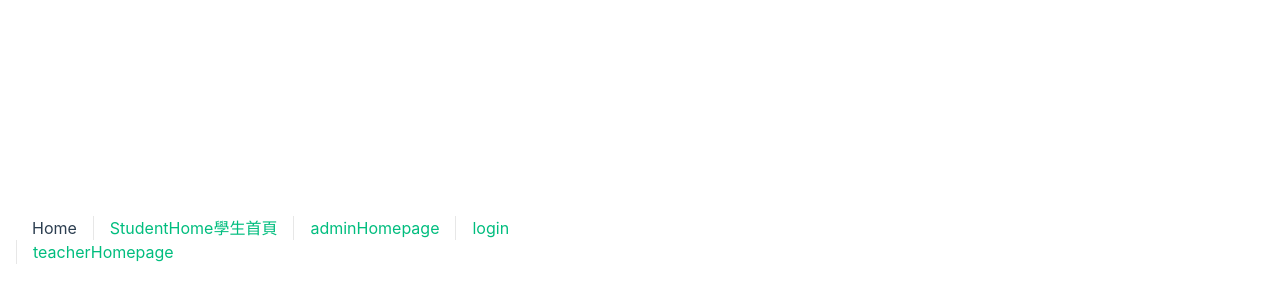
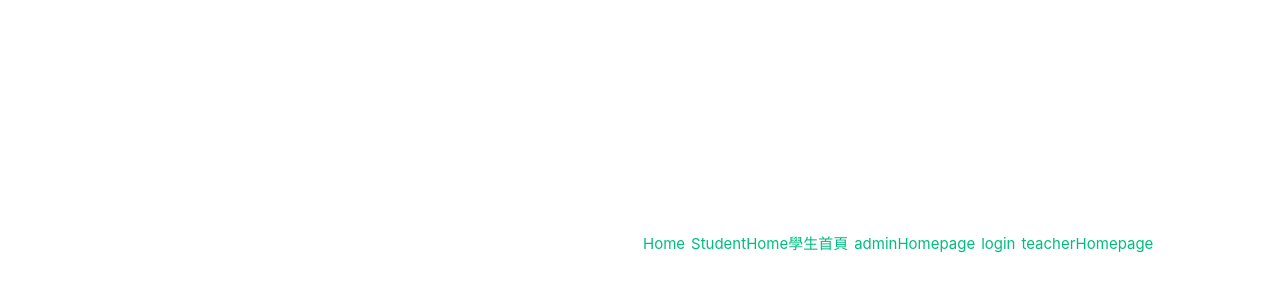
Before and after one commit to Vincent1020/club_Management_System, a Vue app: page / in a window 1280 px wide. Shown: the part 168-468 px from the top of the page. Built offline with nearby package versions, Linux system fonts and the light colour scheme.

Commit message:
Correction

```diff
--- a/src/App.vue
+++ b/src/App.vue
@@ -4,11 +4,7 @@ import { RouterLink, RouterView } from 'vue-router'
 </script>
 
 <template>
-  <header>
-
     <div class="wrapper">
-
-
       <nav>
         <RouterLink to="/">Home</RouterLink>
         <RouterLink to="/StudentHome">StudentHome學生首頁</RouterLink>
@@ -18,71 +14,14 @@ import { RouterLink, RouterView } from 'vue-router'
 
       </nav>
     </div>
-  </header>
 
   <RouterView />
 </template>
 
-<style scoped>
-header {
-  line-height: 1.5;
-  max-height: 100vh;
-}
+<style scoped lang="scss">
+.wrapper {
 
-.logo {
-  display: block;
-  margin: 0 auto 2rem;
-}
-
-nav {
-  width: 100%;
-  font-size: 12px;
-  text-align: center;
-  margin-top: 2rem;
-}
-
-nav a.router-link-exact-active {
-  color: var(--color-text);
-}
-
-nav a.router-link-exact-active:hover {
-  background-color: transparent;
-}
-
-nav a {
-  display: inline-block;
-  padding: 0 1rem;
-  border-left: 1px solid var(--color-border);
-}
-
-nav a:first-of-type {
-  border: 0;
-}
-
-@media (min-width: 1024px) {
-  header {
-    display: flex;
-
-    padding-right: calc(var(--section-gap) / 2);
-  }
-
-  .logo {
-    margin: 0 2rem 0 0;
-  }
-
-  header .wrapper {
-    display: flex;
-    place-items: flex-start;
-    flex-wrap: wrap;
-  }
-
-  nav {
-    text-align: left;
-    margin-left: -1rem;
-    font-size: 1rem;
-
-    padding: 1rem 0;
-    margin-top: 1rem;
-  }
+  position: fixed;
+  z-index: 2;
 }
 </style>
```
Also changed, not shown: src/views/StudentInterface.vue (deleted, +0 -21 lines).
